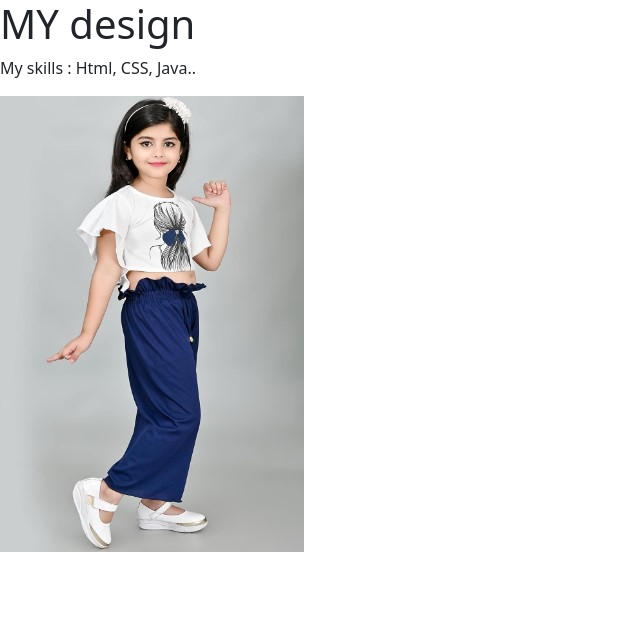
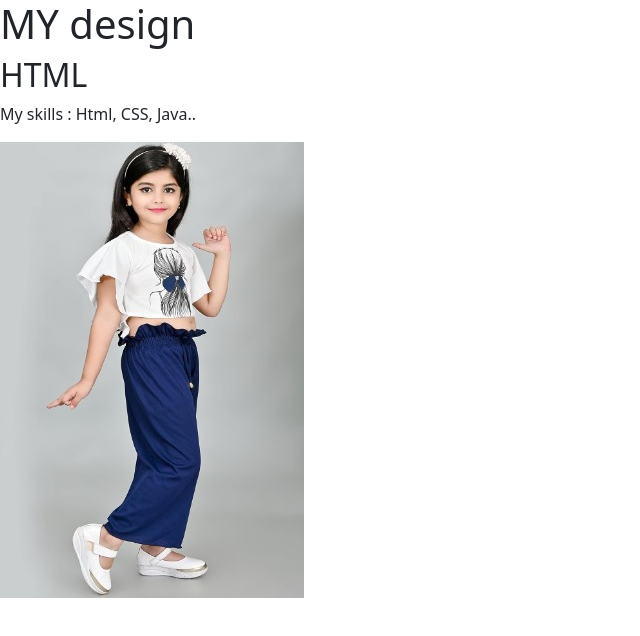
Before and after one commit to saiphanigoteti/project-1, a website: page index.html in a window 1280 px wide. Shown: the whole page, without its empty margins (0-640 px from the left). Drawn offline with nearby package versions, Linux system fonts and the light colour scheme.

Commit message:
HTML
page added

```diff
--- a/index.html
+++ b/index.html
@@ -10,6 +10,7 @@
 </head>
 <body>
     <h1>MY design</h1>
+    <h2>HTML</h2>
     <p>My skills : Html, CSS, Java..</p>
     <img src="/project-1/public/imgs/Kid's-2.jpg">
 </body>
```
